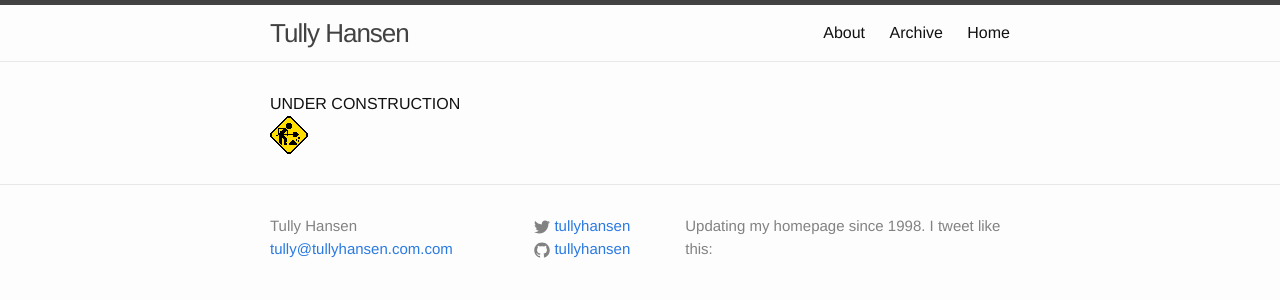
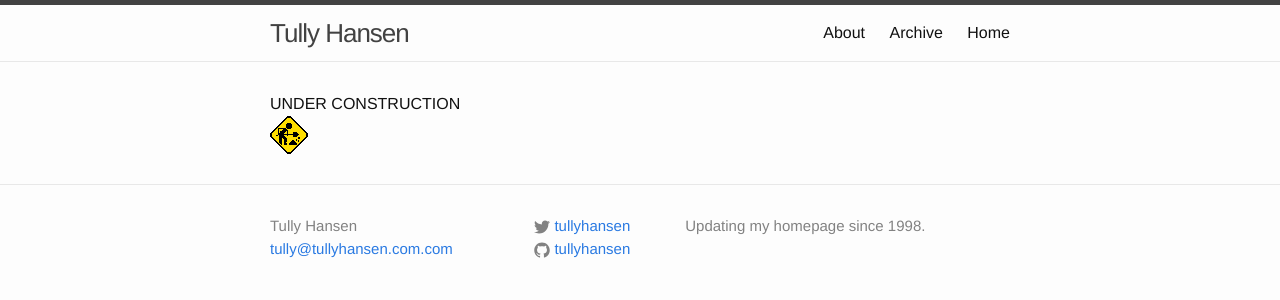
Before and after one commit to tullyhansen/tullyhansen.github.io, a Jekyll site: the page built from index.html, in a window 1280 px wide. Shown: the top 300 px of the page. Built offline with Jekyll 4.4.1, drawn with Linux system fonts in a browser that asks for light colours; a script that is not in the unit is left out.

Commit message:
Remove 'I tweet like this' text from footer

```diff
--- a/_includes/footer.html
+++ b/_includes/footer.html
@@ -46,7 +46,7 @@
       </div>
 
       <div class="footer-col  footer-col-3">
-        <p class="text">{{ site.description }} I tweet like this:</p>
+        <p class="text">{{ site.description }}</p>
         <div id="latestTweet"></div>
       </div>
     </div>
```
